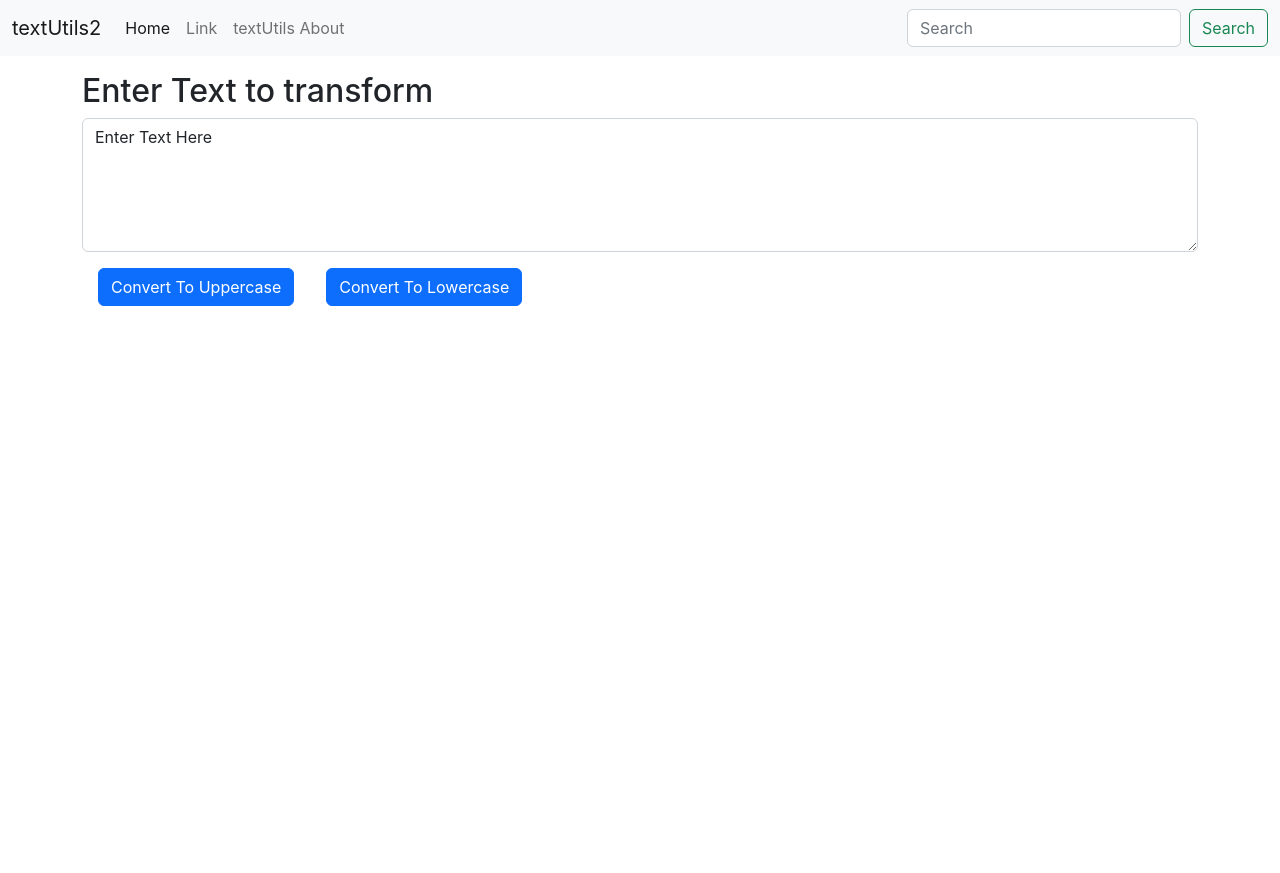
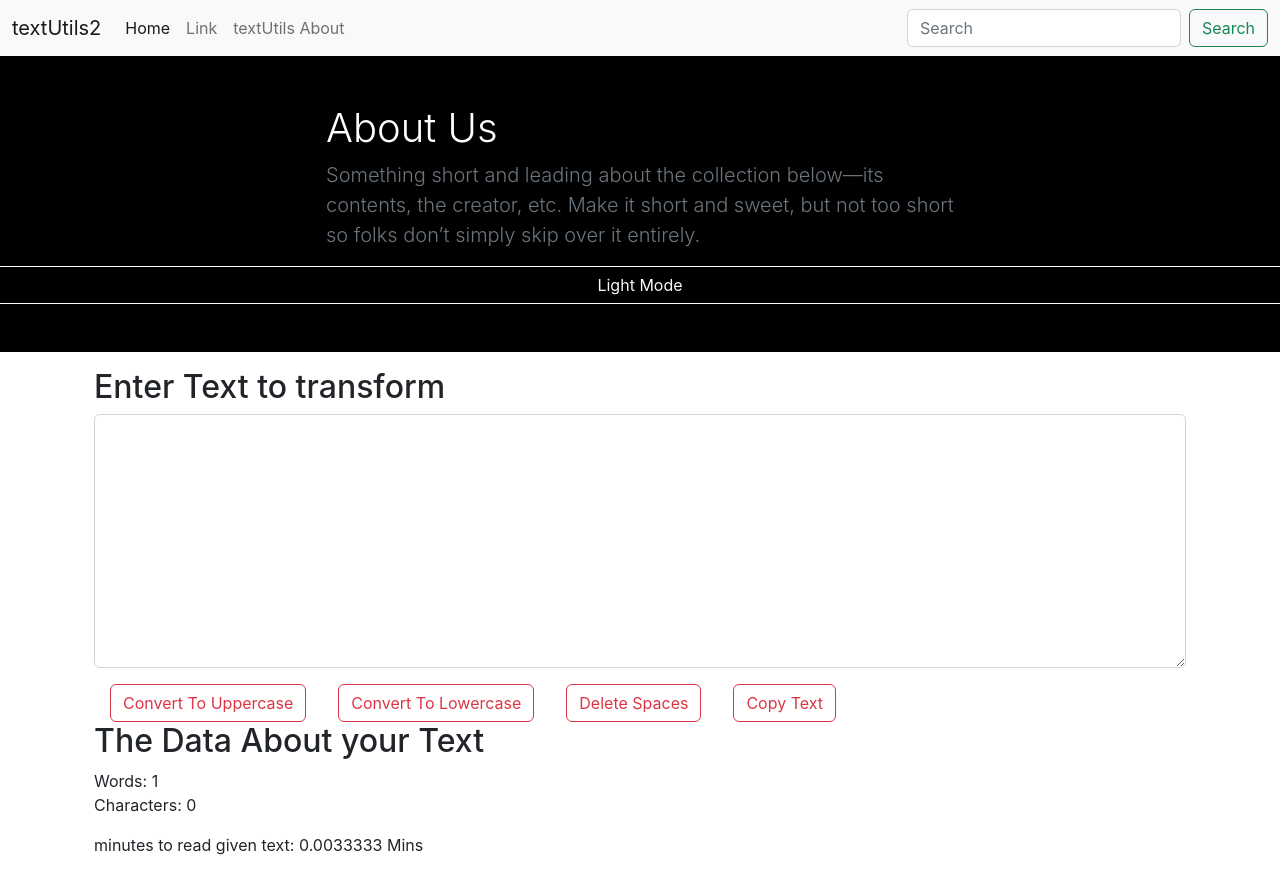
Before and after one commit to ChakrabortyK/React-TextUtils, a React (Create React App) app: page / in a window 1280 px wide. Before the commit the page ends 800 px from the top, so only its background shows below. Built offline with nearby package versions, Linux system fonts and the light colour scheme.

Commit message:
V10 Dark Mode init setup

```diff
--- a/src/App.js
+++ b/src/App.js
@@ -1,5 +1,6 @@
 // import logo from "./logo.svg";
 import "./App.css";
+import About from "./components/About";
 import Navbar from "./components/Navbar";
 import TextForm from "./components/TextForm";
 
@@ -7,6 +8,7 @@ function App() {
   return (
     <>
       <Navbar title="textUtils2" about="textUtils About" />
+      <About />
       <div className="container my-3">
         <TextForm heading="Enter Text to transform" />
       </div>
--- /dev/null
+++ b/src/components/About.jsx
@@ -0,0 +1,45 @@
+import React, { useState } from 'react'
+
+export default function About() {
+
+
+    const [myStyle, setMyStyle] = useState({
+        backgroundColor: 'black',
+        color: 'white',
+    })
+
+    const [btnText, setBtnText] = useState("Light")
+
+    const toggleStyle = () => {
+        if (myStyle.backgroundColor === 'black') {
+            setMyStyle({
+
+                backgroundColor: 'white',
+                color: 'black',
+
+            })
+            setBtnText('Dark')
+        } else {
+            setMyStyle({
+
+                backgroundColor: 'black',
+                color: 'white',
+
+            })
+            setBtnText('Light')
+        }
+    }
+
+    return (
+        <>
+            <div className="row py-lg-5" style={myStyle}>
+                <div className="col-lg-6 col-md-8 mx-auto">
+                    <h1 className="fw-light">About Us</h1>
+                    <p className="lead text-muted">Something short and leading about the collection below—its contents, the creator, etc. Make it short and sweet, but not too short so folks don’t simply skip over it entirely.</p>
+
+                </div>
+                <button className="btn btn-outline-light" onClick={toggleStyle}>{btnText} Mode</button>
+            </div>
+        </>
+    )
+}
--- a/src/components/TextForm.jsx
+++ b/src/components/TextForm.jsx
@@ -1,25 +1,56 @@
 import React, { useState } from 'react'
 
 export default function TextForm(props) {
-    const [first, setFirst] = useState("Enter Text Here");
+    const [text, setText] = useState("");
 
     const handleUpClick = () => {
-        // console.log(first);
-        setFirst(first.toUpperCase());
+        // console.log(text);
+        setText(text.toUpperCase());
+    }
+
+    const handleLoClick = () => {
+        // console.log(text);
+        setText(text.toLowerCase());
+    }
+
+    const handleDelClick = () => {
+        let delText = text.replace(/\s/g, '');
+        console.log(delText);
+        setText(delText);
     }
 
     const handleOnchange = (event) => {
         // console.log("onChange");
-        setFirst(event.target.value);
+        setText(event.target.value);
     }
+
+    const handleCopy = () => {
+        let text = document.getElementById("mytextbox");
+        text.select();
+        navigator.clipboard.writeText(text.value);
+    }
+
+    // avg 300 words per min so 5 words per second
+    //300=>1min  1=> 0.0033mins
     return (
         <>
-            <h2>{props.heading}</h2>
-            <div className="mb-3">
-                <textarea className="form-control" id="mytextbox" rows="5" value={first} onChange={handleOnchange}></textarea>
+            <div className="container">
+                <h2>{props.heading}</h2>
+
+                <div className="mb-3">
+                    <textarea className="form-control" id="mytextbox" rows="10" value={text} onChange={handleOnchange}></textarea>
+                </div>
+                <button className="btn btn-outline-danger mx-3" onClick={handleUpClick}>Convert To Uppercase</button>
+                <button className="btn btn-outline-danger mx-3" onClick={handleLoClick}>Convert To Lowercase</button>
+                <button className="btn btn-outline-danger mx-3" onClick={handleDelClick}>Delete Spaces</button>
+                <button className="btn btn-outline-danger mx-3" onClick={handleCopy}>Copy Text</button>
             </div>
-            <button className="btn btn-primary mx-3" onClick={handleUpClick}>Convert To Uppercase</button>
-            <button className="btn btn-primary mx-3">Convert To Lowercase</button>
+            <div className="container">
+                <h2>The Data About your Text</h2>
+                <p className='my-0'>Words: {text.split(" ").length}</p>
+                <p>Characters: {text.length}</p>
+                <p>minutes to read given text: {text.split(" ").length * 0.0033333} Mins</p>
+            </div>
         </>
     )
 }
```
